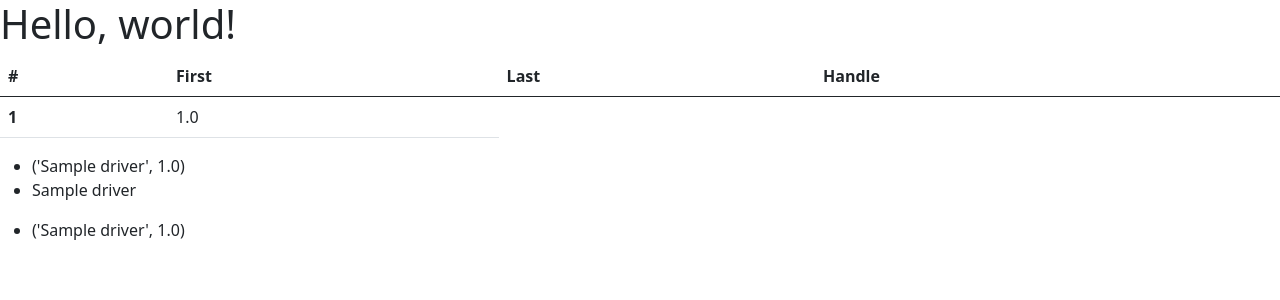
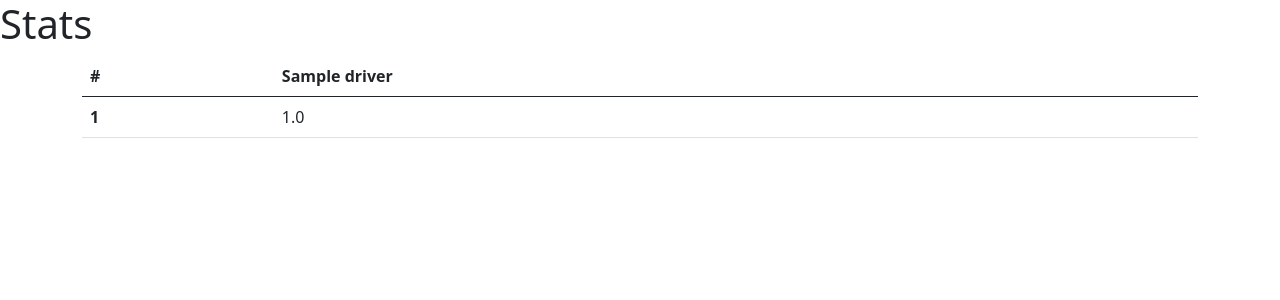
Before and after one commit to Sim30n/karting-v2, a Flask app: page / in a window 1280 px wide. Shown: the top 300 px of the page. Run offline with Flask 2, Linux system fonts and the light colour scheme; tables that the repository leaves empty hold one stand-in row (values such as "Sample post").

Commit message:
lap time matrix

```diff
--- a/app.py
+++ b/app.py
@@ -109,30 +109,43 @@ def index():
 
     driver = request.args.get("driver")
     driver_name = "%{}%".format(driver)
-    print(driver)
 
     queries = []
     if driver:
         queries.append(Driver.name.ilike(driver_name))
     if location:
         queries.append(Race.location.ilike(search_location))
-    #print(queries)
 
-
-    #results = Result.query.all()
     """ Get races by location"""
     result = Result.query.join(Race).join(Driver).filter(*queries).order_by(Result.position).all()
     #result = Result.query.join(Race).join(Driver).filter(Race.location.ilike(search_location)).all()
 
     """ Get lap times by location and driver name """
     lap_times = Lap.query.join(Race).join(Driver).filter(*queries).all()
-    print(dir(lap_times[0]))
-    print(lap_times[0].lap_time)
-    #print(result[0].driver.name)
-    #print(dir(test_query[0]))
-    #print(test_query[0].driver.name)
-    #imatra = Race.query.filter_by(location="Imatra").first()
-    #print(races)
-    #races = ["asd", "asd2"]
 
-    return render_template("home.html", result=result, lap_times=lap_times)
+    #print(dir(result))
+    #print(dir(lap_times[0]))
+
+    # number of laps
+    for lap in lap_times:
+        num_of_laps = 0
+        if num_of_laps < lap.lap_number:
+            num_of_laps = lap.lap_number
+
+    # initialize lap time matrix
+    lap_matrix=[[""]*len(result) for i in range(num_of_laps+1)]
+
+    # add drivers to lap time matrix
+    for i in range(len(result)):
+        lap_matrix[0][i] = result[i].driver.name
+
+    # add lap times to lap time matrix
+    for lap in lap_times:
+        driver_index = lap_matrix[0].index(lap.driver.name)
+        lap_num = lap.lap_number
+        lap_matrix[lap_num][driver_index] = lap.lap_time
+
+    return render_template("home.html",
+                           result=result,
+                           lap_matrix=lap_matrix[1:],
+                           drivers=lap_matrix[0])
--- a/templates/home.html
+++ b/templates/home.html
@@ -8,48 +8,35 @@
     <!-- Bootstrap CSS -->
     <link href="https://cdn.jsdelivr.net/npm/bootstrap@5.0.1/dist/css/bootstrap.min.css" rel="stylesheet" integrity="sha384-+0n0xVW2eSR5OomGNYDnhzAbDsOXxcvSN1TPprVMTNDbiYZCxYbOOl7+AMvyTG2x" crossorigin="anonymous">
 
-    <title>Hello, world!</title>
+    <title>Karting stats</title>
   </head>
   <body>
-      <h1>Hello, world!</h1>
+      <h1>Stats</h1>
+
+      <!-- lap time matrix -->
+      <div class="container">
         <table class="table">
           <thead>
             <tr>
                 <th scope="col">#</th>
-            <th scope="col">First</th>
-            <th scope="col">Last</th>
-            <th scope="col">Handle</th>
+              {% for driver in drivers  %}
+                <th scope="col">{{ driver }}</th>
+              {% endfor %}
             </tr>
           </thead>
           <tbody>
-
-            {% for r in result  %}
+              {% for lap in lap_matrix %}
               <tr>
-            <th scope="row">1</th>
-              {% for l in lap_times  %}
-                {% if l.lap_number == 1 %}
-                  <td>{{l.lap_time}}</td>
-                {% endif %}
+              <th scope="row">{{ loop.index }}</th>
+                {% for lap_time in lap  %}
+                    <td>{{ lap_time }}</td>
                 {% endfor %}
               </tr>
               {% endfor %}
-
           </tbody>
         </table>
-      <ul>
-          {% for r in result  %}
-            {% for l in lap_times  %}
-            <li>{{l.driver.name, l.lap_time}}</li>
-            {% endfor %}
+      </div>
 
-          <li>{{r.driver.name}}</li>
-          {% endfor %}
-      </ul>
-      <ul>
-          {% for l in lap_times  %}
-          <li>{{l.driver.name, l.lap_time}}</li>
-          {% endfor %}
-      </ul>
     <!-- Option 1: Bootstrap Bundle with Popper -->
     <script src="https://cdn.jsdelivr.net/npm/bootstrap@5.0.1/dist/js/bootstrap.bundle.min.js" integrity="sha384-gtEjrD/SeCtmISkJkNUaaKMoLD0//ElJ19smozuHV6z3Iehds+3Ulb9Bn9Plx0x4" crossorigin="anonymous"></script>
   </body>
```
Lines whose indentation alone changed are shown as unchanged.
